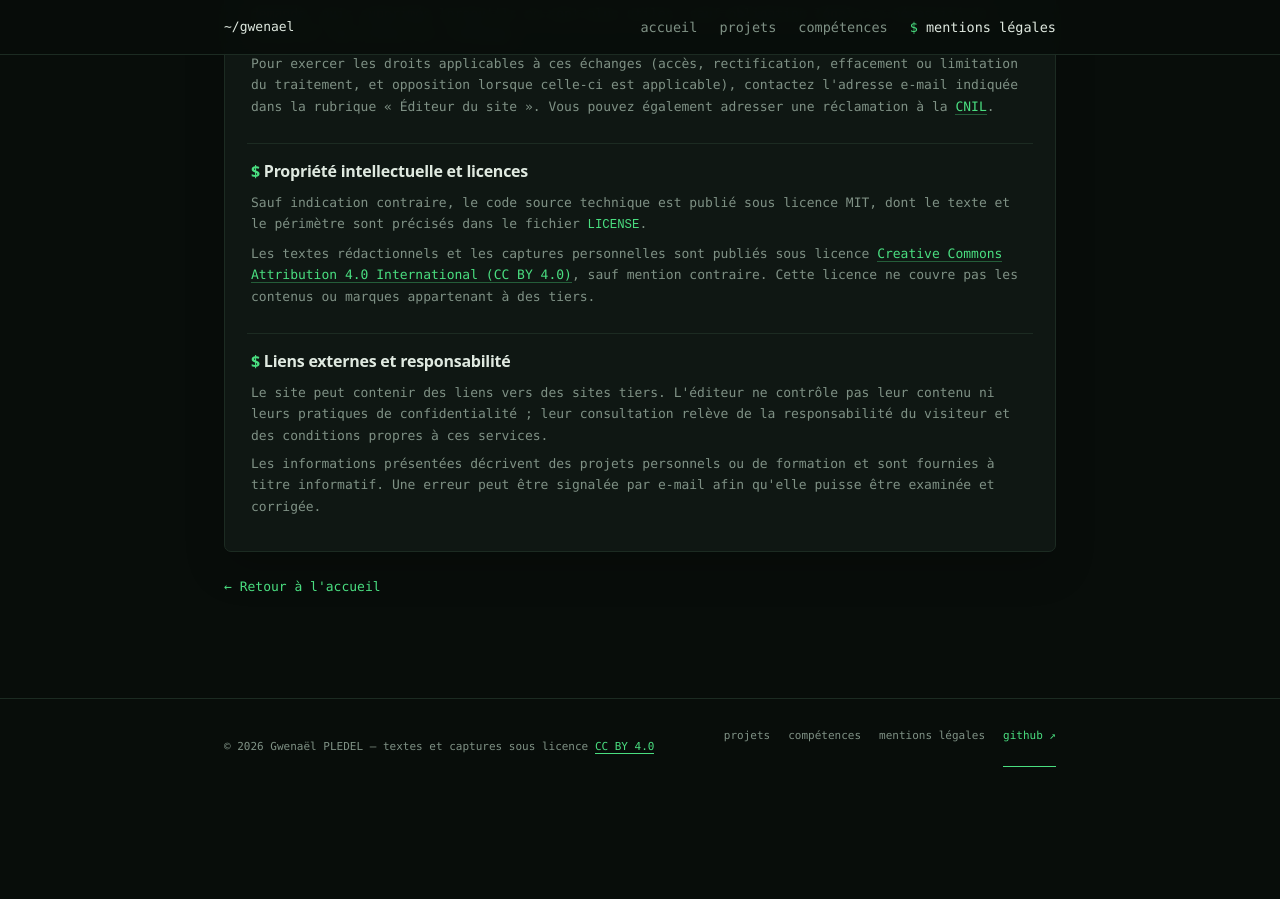
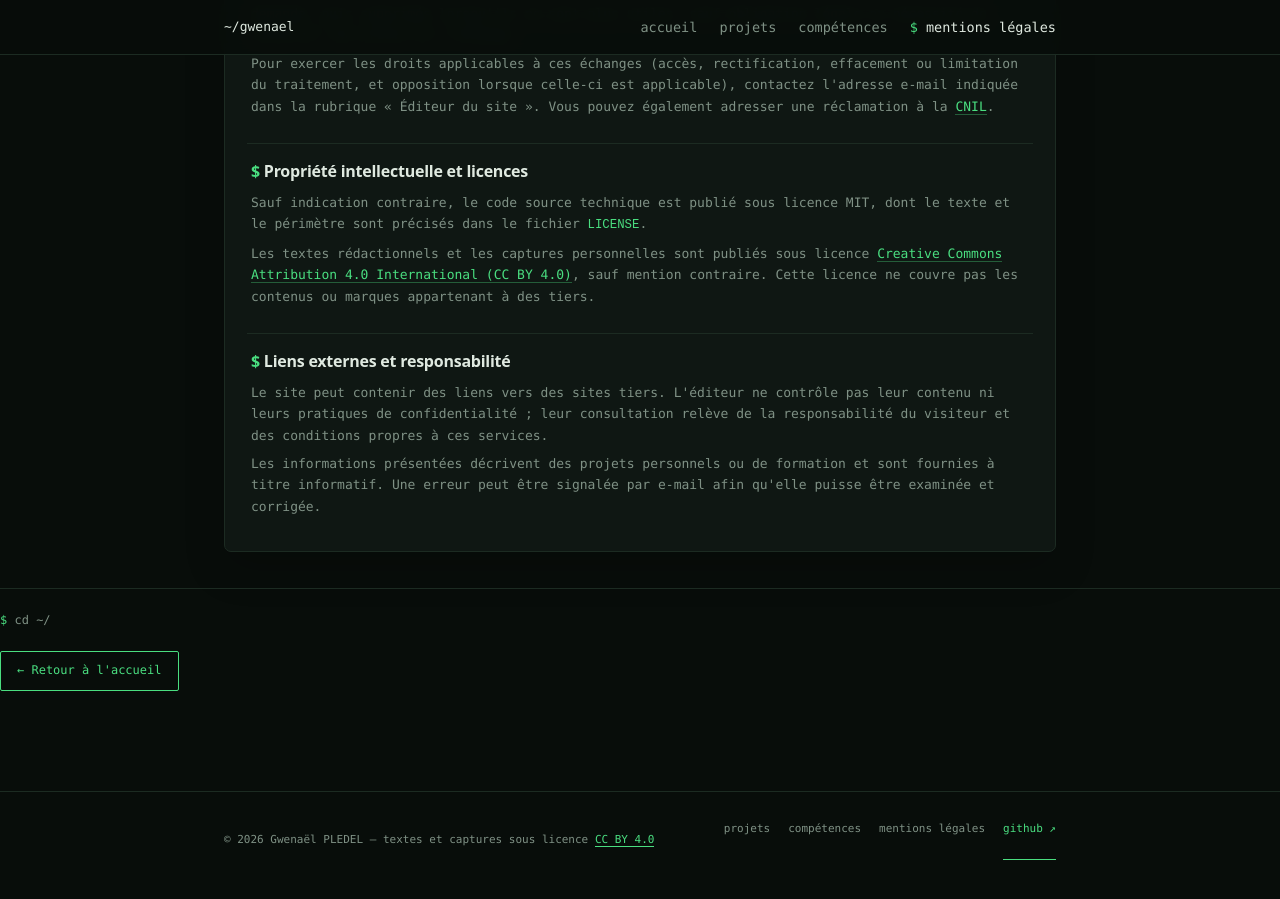
Before and after one commit to vzsca/Portfolio-Gwenael, a Jekyll site: the page built from mentions-legales.md, in a window 1280 px wide and 900 px high, scrolled down 1152 px. Built offline with Jekyll 4.4.1, drawn with Linux system fonts in a browser that asks for light colours; before the commit the page ends 1959 px from its top, so only the background shows below that.

Commit message:
Style le retour à l’accueil des mentions légales

```diff
--- a/mentions-legales.md
+++ b/mentions-legales.md
@@ -61,4 +61,7 @@ permalink: /mentions-legales/
   </div>
 </section>
 
-<p class="legal-back"><a href="{{ '/' | relative_url }}">← Retour à l'accueil</a></p>
+<div class="project-back">
+  <span class="project-prompt">cd ~/</span>
+  <a class="btn" href="{{ '/' | relative_url }}">← Retour à l'accueil</a>
+</div>
```
